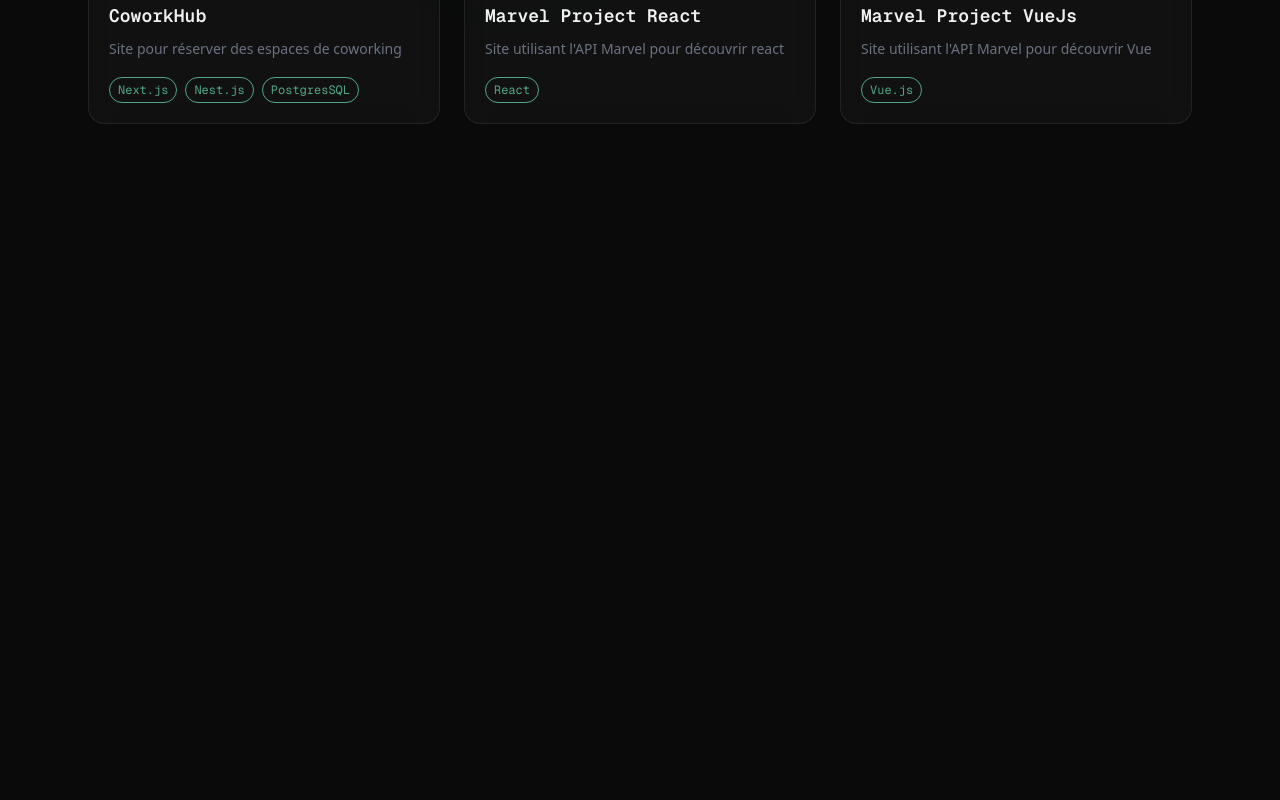
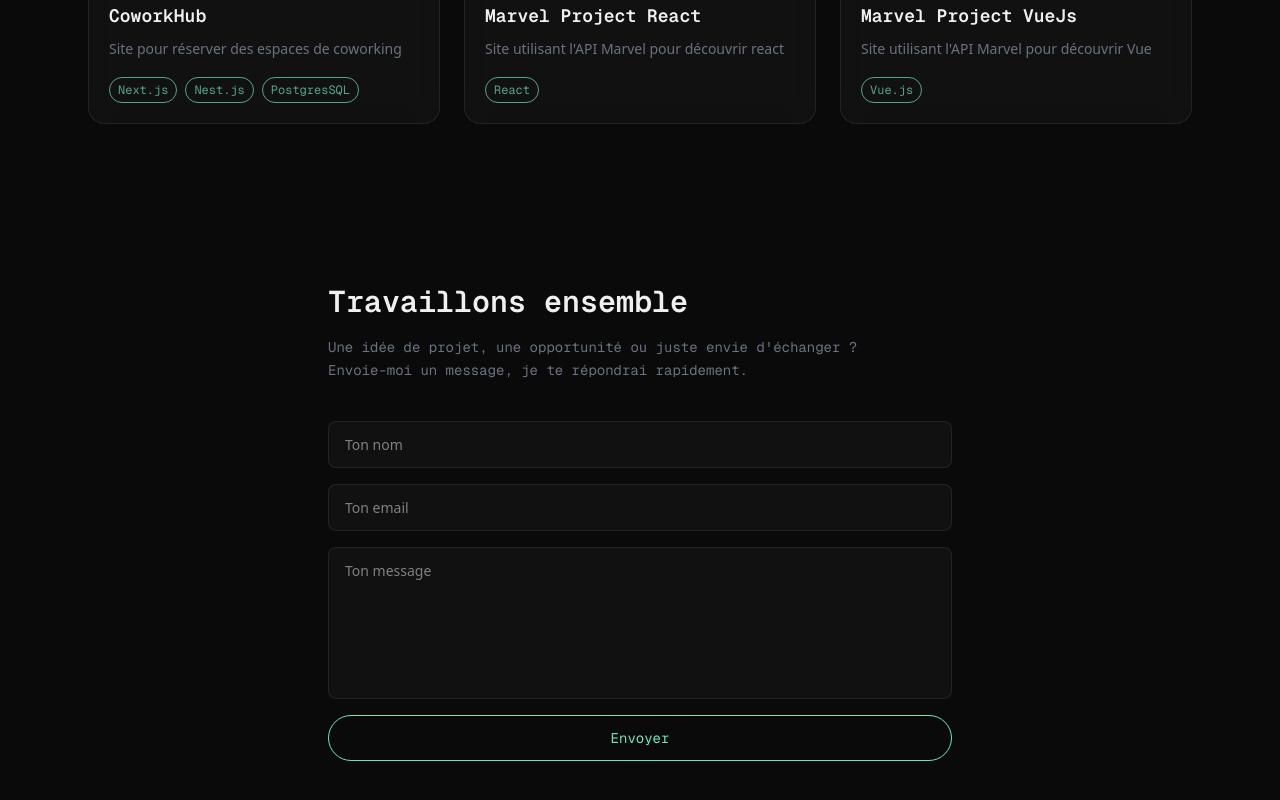
Before and after one commit to tClauzure/portfolio, a Next.js app: page / in a window 1280 px wide. Shown: the part 1050-1850 px from the top of the page. Built offline with nearby package versions, Linux system fonts and the light colour scheme.

Commit message:
contact section done without testing

```diff
--- a/src/app/globals.css
+++ b/src/app/globals.css
@@ -37,3 +37,20 @@
 .glow {
   box-shadow: 0 0 20px rgba(110, 231, 183, 0.15);
 }
+
+.input {
+  background: rgba(255, 255, 255, 0.03);
+  border: 1px solid rgba(255, 255, 255, 0.08);
+  color: var(--text-primary);
+  border-radius: 8px;
+  outline: none;
+  width: 100%;
+  padding: 12px 16px;
+  font-family: var(--font-mono);
+  font-size: 14px;
+  transition: border-color 0.2s ease;
+}
+
+.input:focus {
+  border-color: var(--text-accent);
+}
--- a/src/app/page.tsx
+++ b/src/app/page.tsx
@@ -1,3 +1,4 @@
+import Contact from '@/components/Contact';
 import Hero from '@/components/Hero';
 import Navbar from '@/components/Navbar';
 import ProjectGrid from '@/components/ProjectGrid';
@@ -11,8 +12,7 @@
       <Navbar />
       <Hero />
       <ProjectGrid />
-      {/* Section contact — vide pour l'instant */}
-      <section id='contact' className='min-h-screen' />
+      <Contact />
     </main>
   );
 }
--- /dev/null
+++ b/src/components/Contact.tsx
@@ -0,0 +1,133 @@
+'use client';
+
+import { useState } from 'react';
+
+type Status = 'idle' | 'loading' | 'success' | 'error';
+
+export default function Conatct() {
+  const [name, setName] = useState('');
+  const [email, setEmail] = useState('');
+  const [message, setMessage] = useState('');
+  const [status, setStatus] = useState<Status>('idle');
+
+  const handleSubmit = async () => {
+    if (!name || !email || !message) {
+      setStatus('loading');
+
+      try {
+        const res = await fetch('/api/contact', {
+          method: 'POST',
+          headers: { 'Content-Type': 'application/json' },
+          body: JSON.stringify({ name, email, message }),
+        });
+
+        if (res.ok) {
+          setStatus('success');
+          setName('');
+          setEmail('');
+          setMessage('');
+        } else {
+          setStatus('error');
+        }
+      } catch {
+        setStatus('error');
+      }
+    }
+  };
+
+  return (
+    <section id='contact' className='mx-auto max-w-2xl px-6 py-24'>
+      {/* Accroche */}
+      <h2
+        className='mb-4 font-mono text-3xl font-semibold'
+        style={{ color: 'var(--text-primary)' }}
+      >
+        Travaillons ensemble
+      </h2>
+      <p
+        className='mb-10 font-mono text-sm leading-relaxed'
+        style={{ color: 'var(--text-muted)' }}
+      >
+        Une idée de projet, une opportunité ou juste envie d'échanger ?
+        <br />
+        Envoie-moi un message, je te répondrai rapidement.
+      </p>
+
+      {/* Formulaire */}
+      <div className='flex flex-col gap-4'>
+        <input
+          type='text'
+          placeholder='Ton nom'
+          value={name}
+          onChange={e => setName(e.target.value)}
+          className='input'
+        />
+
+        <input
+          type='email'
+          placeholder='Ton email'
+          value={email}
+          onChange={e => setEmail(e.target.value)}
+          className='input'
+        />
+
+        <textarea
+          placeholder='Ton message'
+          value={message}
+          onChange={e => setMessage(e.target.value)}
+          rows={6}
+          className='input'
+          style={{ resize: 'none' }}
+        />
+
+        {/* Bouton envoi */}
+        <button
+          onClick={handleSubmit}
+          disabled={status === 'loading'}
+          className='rounded-full px-6 py-3 font-mono text-sm transition-all duration-200'
+          style={{
+            border: '1px solid var(--text-accent)',
+            color:
+              status === 'loading' ? 'var(--text-muted)' : 'var(--text-accent)',
+            borderColor:
+              status === 'loading' ? 'var(--text-muted)' : 'var(--text-accent)',
+            cursor: status === 'loading' ? 'not-allowed' : 'pointer',
+          }}
+          onMouseEnter={e => {
+            if (status === 'loading') return;
+            e.currentTarget.style.backgroundColor = 'var(--text-accent)';
+            e.currentTarget.style.color = 'var(--background)';
+            e.currentTarget.style.boxShadow =
+              '0 0 20px rgba(110, 231, 183, 0.3)';
+          }}
+          onMouseLeave={e => {
+            if (status === 'loading') return;
+            e.currentTarget.style.backgroundColor = 'transparent';
+            e.currentTarget.style.color = 'var(--text-accent)';
+            e.currentTarget.style.boxShadow = 'none';
+          }}
+        >
+          {status === 'loading' ? 'Envoi en cours...' : 'Envoyer'}
+        </button>
+
+        {/* Feedback */}
+        {status === 'success' && (
+          <p
+            className='text-center font-mono text-sm'
+            style={{ color: 'var(--text-accent)' }}
+          >
+            ✓ Message envoyé, je te répondrai bientôt !
+          </p>
+        )}
+        {status === 'error' && (
+          <p
+            className='text-center font-mono text-sm'
+            style={{ color: '#f87171' }}
+          >
+            ✗ Une erreur est survenue, réessaie plus tard.
+          </p>
+        )}
+      </div>
+    </section>
+  );
+}
```
Also changed, not shown: src/app/api/contact/route.ts (+14 -14 lines), 1 other file (tests, documents, lock files or other folders).
